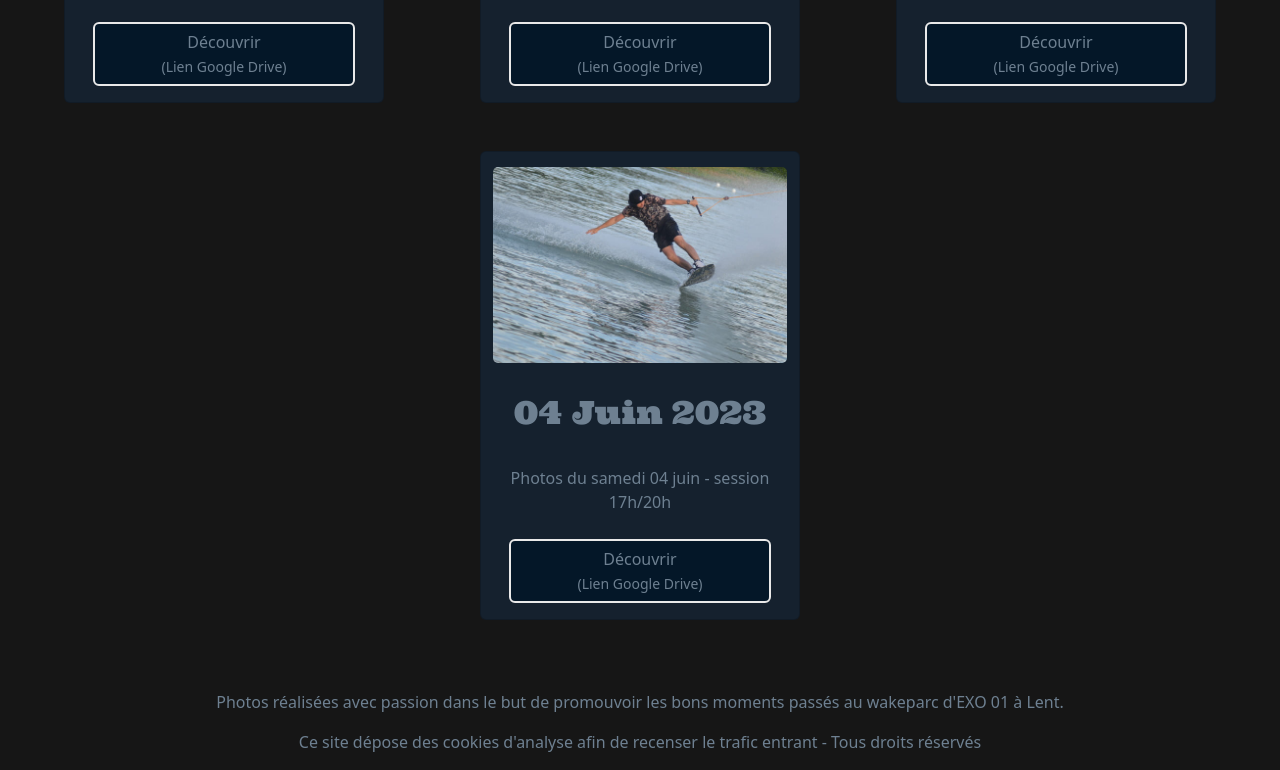
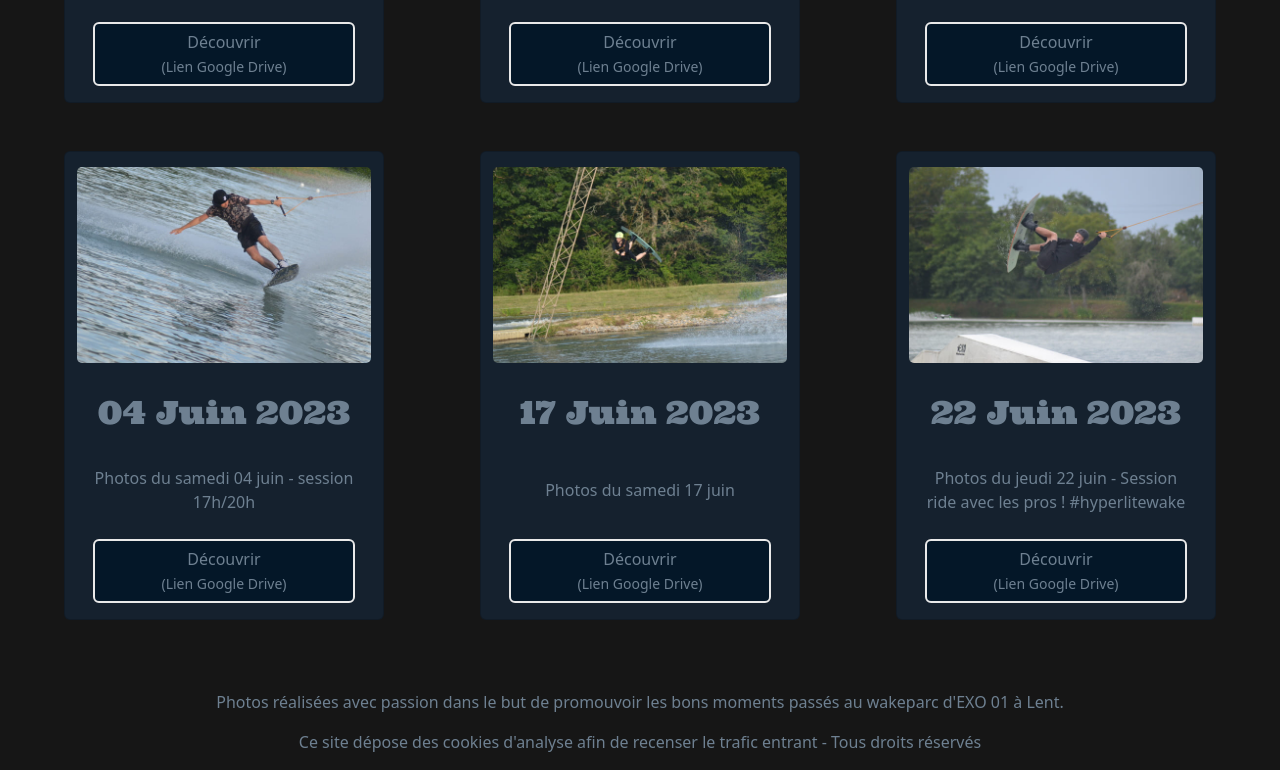
Before and after one commit to MilanForrat/exo-01-photos, a plain HTML site: page index.html in a window 1280 px wide. Shown: the part 1955-2725 px from the top of the page. Drawn offline with Linux system fonts and the light colour scheme.

Commit message:
feat: 2 new galleries

```diff
--- a/index.html
+++ b/index.html
@@ -200,6 +200,23 @@
               <a href="https://drive.google.com/drive/folders/1TyHVqSYhAi_998RJmOVbYHv4cH1JY_ap?usp=sharing" target="_blank" class="btn btn-primary">Découvrir <br> <small>(Lien Google Drive)</small></a>
             </div>
           </div>
+          <div class="card col-10 col-md-3 mx-5 mt-5">
+            <img src="./img/17-06-23.jpg" class="card-img-top" alt="Photo du 17 juin 2023">
+            <div class="card-body d-flex flex-column justify-content-between">
+              <h2 class="card-title">17 Juin 2023</h2>
+              <p class="card-text">Photos du samedi 17 juin</p>
+              <a href="https://drive.google.com/drive/folders/1rg2wAWJguVTcEmMZk9fgIqn_YojkL1Y4?usp=sharing" target="_blank" class="btn btn-primary">Découvrir <br> <small>(Lien Google Drive)</small></a>
+            </div>
+          </div>
+          <!--  -->
+          <div class="card col-10 col-md-3 mx-5 mt-5">
+            <img src="./img/22-06-23.jpg" class="card-img-top" alt="Photo du 22 juin 2023">
+            <div class="card-body d-flex flex-column justify-content-between">
+              <h2 class="card-title">22 Juin 2023</h2>
+              <p class="card-text">Photos du jeudi 22 juin - Session ride avec les pros ! #hyperlitewake</p>
+              <a href="https://drive.google.com/drive/folders/1oIwr3lSdGRFpxXg4DMheGdI9bBXF6UEY?usp=sharing" target="_blank" class="btn btn-primary">Découvrir <br> <small>(Lien Google Drive)</small></a>
+            </div>
+          </div>
         </div>
     </section>
     <footer>
```
Also changed, not shown: img/17-06-23.jpg (added), img/22-06-23.jpg (added).
